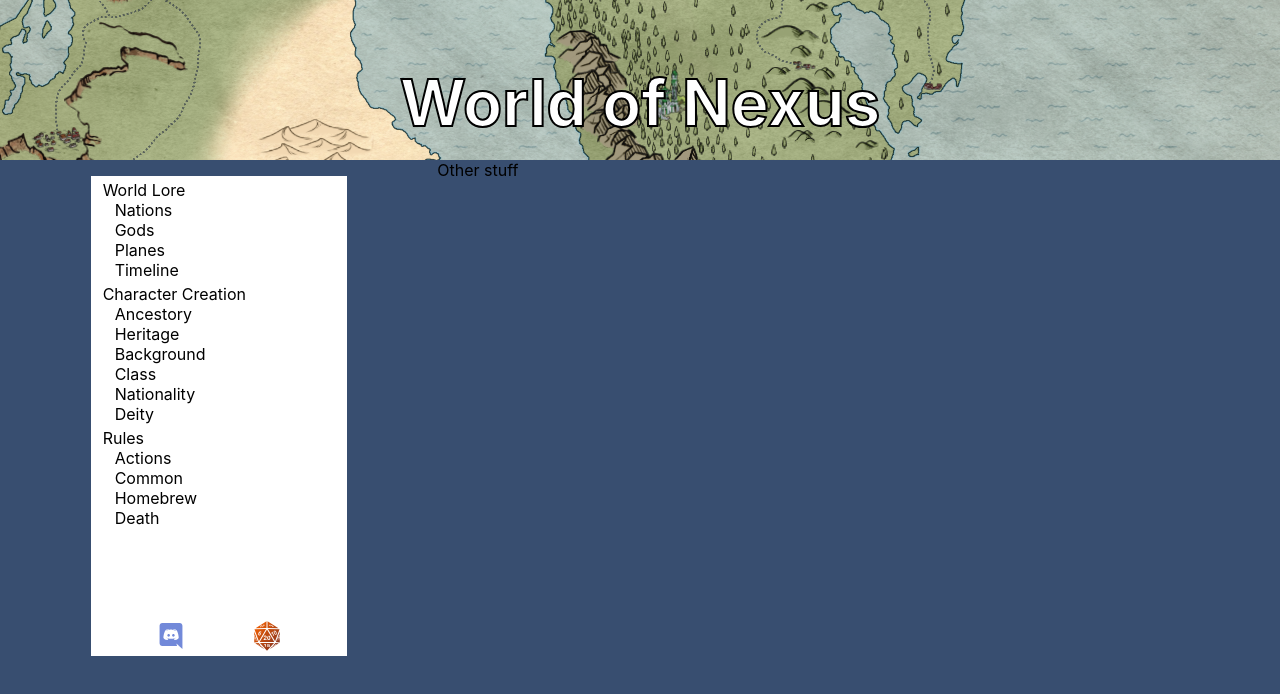
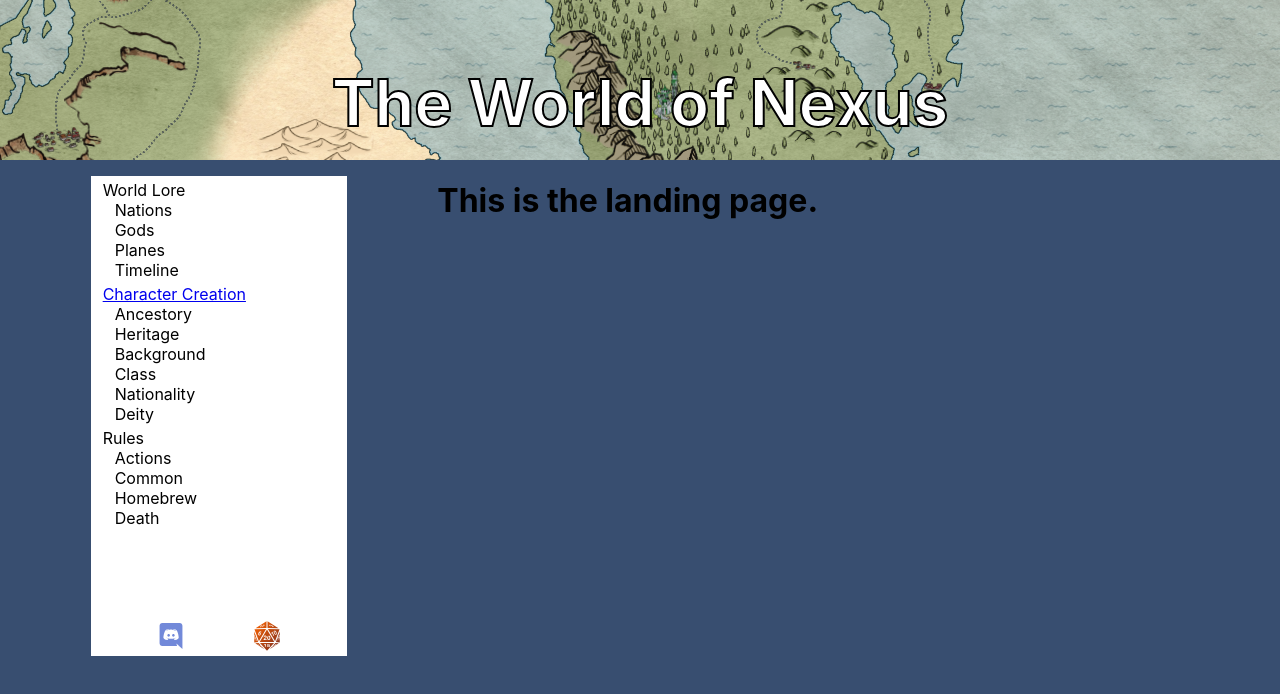
Before and after one commit to DanielOhn/nexuspf2e, a React (Create React App) app: page / in a window 1280 px wide. Shown: the top 694 px of the page. Built offline with nearby package versions, Linux system fonts and the light colour scheme.

Commit message:
Add React Router to App.  Update navbar display links to Character Creation page.

```diff
--- a/src/components/header/Header.css
+++ b/src/components/header/Header.css
@@ -14,3 +14,8 @@
   -webkit-text-stroke: 2px;
   -webkit-text-fill-color: white;
 }
+
+.header a {
+  text-decoration: none;
+  color: black;
+}
--- a/src/components/header/Header.jsx
+++ b/src/components/header/Header.jsx
@@ -1,11 +1,14 @@
 import React from "react"
 
 import "./Header.css"
+import { Link } from "react-router-dom"
 
 const Header = () => {
   return (
     <div className="header">
-      <h1>World of Nexus</h1>
+      <h1>
+        <Link to="/">The World of Nexus</Link>
+      </h1>
     </div>
   )
 }
--- a/src/components/navbar/Navbar.jsx
+++ b/src/components/navbar/Navbar.jsx
@@ -3,6 +3,7 @@ import React from "react"
 import "./Navbar.css"
 
 import Social from "../social/Social"
+import { Link } from "react-router-dom"
 
 const Navbar = () => {
   return (
@@ -13,7 +14,9 @@ const Navbar = () => {
         <li className="submenu">Gods</li>
         <li className="submenu">Planes</li>
         <li className="submenu">Timeline</li>
-        <li className="menu">Character Creation</li>
+        <li className="menu">
+          <Link to="/character-creation">Character Creation</Link>
+        </li>
         <li className="submenu">Ancestory</li>
         <li className="submenu">Heritage</li>
         <li className="submenu">Background</li>
--- a/src/icons/discord/DiscordIcon.jsx
+++ b/src/icons/discord/DiscordIcon.jsx
@@ -11,11 +11,11 @@ const DiscordIcon = (props) => {
         className="discord"
       >
         <path
-          class="st0"
+          className="st0"
           d="M104.4 103.9c-5.7 0-10.2 5-10.2 11.1s4.6 11.1 10.2 11.1c5.7 0 10.2-5 10.2-11.1.1-6.1-4.5-11.1-10.2-11.1zM140.9 103.9c-5.7 0-10.2 5-10.2 11.1s4.6 11.1 10.2 11.1c5.7 0 10.2-5 10.2-11.1s-4.5-11.1-10.2-11.1z"
         />
         <path
-          class="st0"
+          className="st0"
           d="M189.5 20h-134C44.2 20 35 29.2 35 40.6v135.2c0 11.4 9.2 20.6 20.5 20.6h113.4l-5.3-18.5 12.8 11.9 12.1 11.2 21.5 19V40.6c0-11.4-9.2-20.6-20.5-20.6zm-38.6 130.6s-3.6-4.3-6.6-8.1c13.1-3.7 18.1-11.9 18.1-11.9-4.1 2.7-8 4.6-11.5 5.9-5 2.1-9.8 3.5-14.5 4.3-9.6 1.8-18.4 1.3-25.9-.1-5.7-1.1-10.6-2.7-14.7-4.3-2.3-.9-4.8-2-7.3-3.4-.3-.2-.6-.3-.9-.5-.2-.1-.3-.2-.4-.3-1.8-1-2.8-1.7-2.8-1.7s4.8 8 17.5 11.8c-3 3.8-6.7 8.3-6.7 8.3-22.1-.7-30.5-15.2-30.5-15.2 0-32.2 14.4-58.3 14.4-58.3 14.4-10.8 28.1-10.5 28.1-10.5l1 1.2c-18 5.2-26.3 13.1-26.3 13.1s2.2-1.2 5.9-2.9c10.7-4.7 19.2-6 22.7-6.3.6-.1 1.1-.2 1.7-.2 6.1-.8 13-1 20.2-.2 9.5 1.1 19.7 3.9 30.1 9.6 0 0-7.9-7.5-24.9-12.7l1.4-1.6s13.7-.3 28.1 10.5c0 0 14.4 26.1 14.4 58.3 0 0-8.5 14.5-30.6 15.2z"
         />
       </svg>
--- a/src/pages/app/App.css
+++ b/src/pages/app/App.css
@@ -1,14 +1,10 @@
-.App {
-  text-align: center;
-}
-
-.content {
+.main {
   display: flex;
   flex-flow: nowrap row;
   justify-content: space-evenly;
 }
 
-.posts {
+.content {
   width: 60%;
   text-align: left;
 }
--- a/src/pages/app/App.jsx
+++ b/src/pages/app/App.jsx
@@ -4,15 +4,29 @@ import "./App.css"
 import Header from "../../components/header/Header"
 import Navbar from "../../components/navbar/Navbar"
 
+import Landing from "../landing/Landing"
+
+import { BrowserRouter as Router, Route, Switch } from "react-router-dom"
+import CharacaterCreation from "../character-creation/CharacterCreation"
+
 function App() {
   return (
-    <div className="App">
+    <Router>
       <Header />
-      <div className="content">
+      <div className="main">
         <Navbar />
-        <div className="posts">Other stuff</div>
+        <div className="content">
+          <Switch>
+            <Route path="/" exact render={() => <Landing />} />
+            <Route
+              path="/character-creation"
+              exact
+              render={() => <CharacaterCreation />}
+            />
+          </Switch>
+        </div>
       </div>
-    </div>
+    </Router>
   )
 }
 
--- /dev/null
+++ b/src/pages/landing/Landing.jsx
@@ -0,0 +1,8 @@
+import React from "react"
+import "./Landing.css"
+
+const Landing = () => {
+  return <h1>This is the landing page.</h1>
+}
+
+export default Landing
```
Also changed, not shown: src/icons/fvtt/FoundryIcon.jsx (+4 -4 lines), src/pages/character-creation/CharacterCreation.jsx (renamed from src/pages/creation/CharacterCreation.jsx), src/pages/landing/Landing.css (added).
